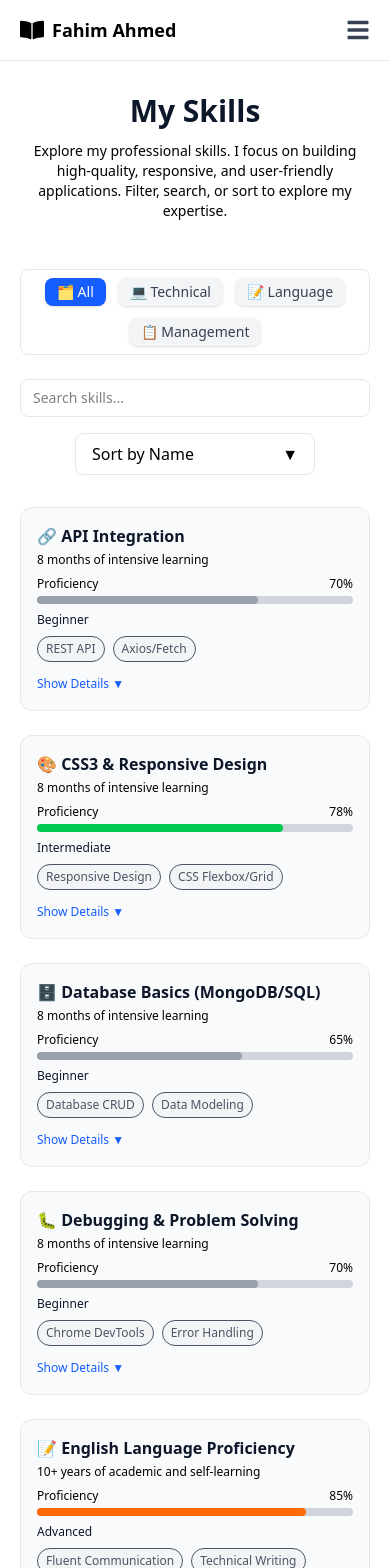
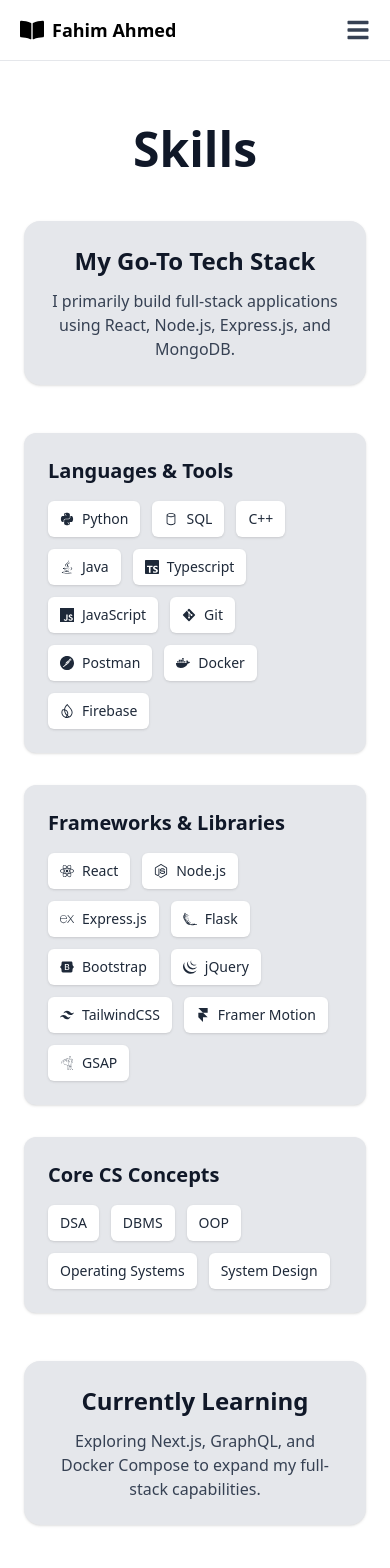
Before and after one commit to fahimahmed420/portfolio-2, a React (Vite) app: page /skills in a window 390 px wide. Shown: the top 1568 px of the page. Built offline with nearby package versions, Linux system fonts and the light colour scheme.

Commit message:
new skill page

```diff
--- a/src/Pages/AboutMe.jsx
+++ b/src/Pages/AboutMe.jsx
@@ -10,8 +10,8 @@ const AboutMe = () => {
     image: "https://i.ibb.co.com/mrc8BGvS/IMG-1593.jpg",
     location: "Dhaka, Bangladesh",
     experience: "8 months Learning Experience",
-    email: "fahim@example.com",
-    phone: "+880 1234-567890",
+    email: "fahim.ahmed.portfolio@gmail.com",
+    phone: "+880 1774433063",
     coreValues: ["Innovation", "Collaboration", "Quality", "Learning"]
   };
 
--- a/src/Pages/ContactMe.jsx
+++ b/src/Pages/ContactMe.jsx
@@ -42,7 +42,7 @@ const ContactMe = () => {
                                 <LuMail className="h-6 w-6 mr-2 text-gray-600" />
                                 <div>
                                     <dt className="text-sm font-medium text-gray-500">Email</dt>
-                                    <dd className="mt-1 text-gray-900">asifahmed55445@gmail.com</dd>
+                                    <dd className="mt-1 text-gray-900">fahim.ahmed.portfolio@gmail.com</dd>
                                     <dd className="mt-0.5 text-sm text-gray-500">Best for detailed inquiries</dd>
                                 </div>
                             </div>
@@ -76,7 +76,7 @@ const ContactMe = () => {
                                 <div>
                                     <dt className="text-sm font-medium text-gray-500">Availability</dt>
                                     <dd className="mt-1 text-gray-900">Available for new projects</dd>
-                                    <dd className="mt-0.5 text-sm text-gray-500">Starting September 2025</dd>
+                                    <dd className="mt-0.5 text-sm text-gray-500">Always up for something new</dd>
                                 </div>
                             </div>
                         </div>
--- a/src/Pages/Skills.jsx
+++ b/src/Pages/Skills.jsx
@@ -1,231 +1,100 @@
-import React, { useEffect, useState, useMemo } from "react";
-import { motion, AnimatePresence } from "framer-motion";
+import { motion } from "framer-motion";
+import { FaPython, FaJava, FaReact, FaNodeJs, FaGitAlt, FaDocker } from "react-icons/fa";
 import {
-  ResponsiveContainer,
-  RadarChart,
-  PolarGrid,
-  PolarAngleAxis,
-  Radar,
-  Tooltip as RechartsTooltip,
-} from "recharts";
-import CustomSortDropdown from "../Components/CustomSortDropdown";
+  SiTypescript, SiJavascript, SiPostman, SiFirebase, SiExpress,
+  SiFlask, SiBootstrap, SiJquery, SiTailwindcss, SiFramer, SiGreensock
+} from "react-icons/si";
+import { VscDatabase } from "react-icons/vsc";
 
-const getBarColor = (level) => {
-  switch (level) {
-    case "Beginner":
-      return "bg-gray-400";
-    case "Intermediate":
-      return "bg-green-500";
-    case "Advanced":
-      return "bg-orange-500";
-    case "Expert":
-      return "bg-purple-600";
-    default:
-      return "bg-blue-500";
-  }
-};
+const SkillBadge = ({ icon, label }) => (
+  <motion.span
+    whileHover={{ scale: 1.05 }}
+    className="flex items-center gap-2 bg-white px-3 py-2 rounded-md shadow text-sm text-gray-800 hover:text-black hover:shadow-md transition"
+  >
+    {icon} {label}
+  </motion.span>
+);
 
 const Skills = () => {
-  const [skills, setSkills] = useState([]);
-  const [filter, setFilter] = useState("All");
-  const [expanded, setExpanded] = useState(null);
-  const [search, setSearch] = useState("");
-  const [sortBy, setSortBy] = useState("name");
+  return (
+    <div className="min-h-screen bg-white text-gray-900 flex flex-col items-center py-16 px-6">
+      <h1 className="text-5xl font-bold mb-12">Skills</h1>
 
-  useEffect(() => {
-    fetch("/skills.json")
-      .then((res) => res.json())
-      .then((data) => setSkills(data))
-      .catch((err) => console.error("Error loading skills.json:", err));
-  }, []);
-
-  const filteredSkills = useMemo(() => {
-    let result =
-      filter === "All" ? skills : skills.filter((s) => s.category === filter);
-
-    if (search) {
-      result = result.filter((s) =>
-        s.name.toLowerCase().includes(search.toLowerCase())
-      );
-    }
-
-    if (sortBy === "name") result = [...result].sort((a, b) => a.name.localeCompare(b.name));
-    if (sortBy === "proficiency") result = [...result].sort((a, b) => b.proficiency - a.proficiency);
-    if (sortBy === "experience") result = [...result].sort((a, b) => a.experience.localeCompare(b.experience));
-
-    return result;
-  }, [skills, filter, search, sortBy]);
-
-  const toggleExpand = (index) => {
-    setExpanded(expanded === index ? null : index);
-  };
-
-  const categories = ["All", ...new Set(skills.map((s) => s.category))];
-
-  useEffect(() => {
-    document.title = "Skills | Fahim Ahmed";
-  }, []);
-
-  return (
-    <div className="min-h-screen max-w-7xl mx-auto px-5 lg:px-8 py-8">
-      {/* Heading */}
-      <div className="text-center mb-12">
-        <h1 className="text-3xl lg:text-4xl font-bold text-primary mb-3">
-          My Skills
-        </h1>
-        <p className="text-text-secondary max-w-2xl mx-auto text-sm lg:text-base">
-          Explore my professional skills. I focus on building high-quality, responsive, and user-friendly applications. Filter, search, or sort to explore my expertise.
+      {/* Most Used Stack */}
+      <div className="bg-gray-200 rounded-2xl shadow p-6 mb-12 max-w-2xl text-center">
+        <h2 className="text-2xl font-semibold mb-3">My Go-To Tech Stack</h2>
+        <p className="text-gray-700">
+          I primarily build full-stack applications using{" "}
+          <span className="font-medium">React</span>,{" "}
+          <span className="font-medium">Node.js</span>,{" "}
+          <span className="font-medium">Express.js</span>, and{" "}
+          <span className="font-medium">MongoDB</span>.
         </p>
       </div>
 
-      {/* Filter Buttons */}
-      <div className="flex justify-center mb-6">
-        <div className="flex flex-wrap gap-3 p-2 border border-gray-200 rounded-lg justify-center w-fit">
-          {categories.map((cat) => (
-            <button
-              key={cat}
-              onClick={() => setFilter(cat)}
-              className={`px-3 md:px-4 py-1 md:py-2 rounded-lg text-sm md:text-base shadow-sm transition transform hover:-translate-y-0.5 hover:shadow-md ${filter === cat
-                  ? "bg-blue-600 text-white"
-                  : "bg-gray-100 text-gray-700 hover:bg-gray-200"
-                }`}
-            >
-              {cat === "All" && "🗂️ "} {cat === "Technical" && "💻 "} {cat === "Language" && "📝 "} {cat === "Management" && "📋 "}
-              {cat}
-            </button>
-          ))}
+      {/* Main Skill Categories */}
+      <div className="grid md:grid-cols-3 gap-8 w-full max-w-6xl">
+
+        {/* Languages & Tools */}
+        <div className="bg-gray-200 rounded-xl p-6 shadow">
+          <h2 className="text-xl font-semibold mb-4">Languages & Tools</h2>
+          <div className="flex flex-wrap gap-3">
+            <SkillBadge icon={<FaPython />} label="Python" />
+            <SkillBadge icon={<VscDatabase />} label="SQL" />
+            <SkillBadge icon={null} label="C++" />
+            <SkillBadge icon={<FaJava />} label="Java" />
+            <SkillBadge icon={<SiTypescript />} label="Typescript" />
+            <SkillBadge icon={<SiJavascript />} label="JavaScript" />
+            <SkillBadge icon={<FaGitAlt />} label="Git" />
+            <SkillBadge icon={<SiPostman />} label="Postman" />
+            <SkillBadge icon={<FaDocker />} label="Docker" />
+            <SkillBadge icon={<SiFirebase />} label="Firebase" />
           </div>
         </div>
 
-      {/* Search + Sorting */}
-      <div className="flex flex-col md:flex-row items-center justify-center gap-4 mb-8">
-        <input
-          type="text"
-          placeholder="Search skills..."
-          value={search}
-          onChange={(e) => setSearch(e.target.value)}
-          className="px-3 md:px-4 py-2 border border-gray-200 rounded-lg w-full md:w-1/3 text-sm md:text-base focus:outline-none focus:ring-2 focus:ring-blue-500"
-        />
-        <CustomSortDropdown sortBy={sortBy} setSortBy={setSortBy} />
+        {/* Frameworks & Libraries */}
+        <div className="bg-gray-200 rounded-xl p-6 shadow">
+          <h2 className="text-xl font-semibold mb-4">Frameworks & Libraries</h2>
+          <div className="flex flex-wrap gap-3">
+            <SkillBadge icon={<FaReact />} label="React" />
+            <SkillBadge icon={<FaNodeJs />} label="Node.js" />
+            <SkillBadge icon={<SiExpress />} label="Express.js" />
+            <SkillBadge icon={<SiFlask />} label="Flask" />
+            <SkillBadge icon={<SiBootstrap />} label="Bootstrap" />
+            <SkillBadge icon={<SiJquery />} label="jQuery" />
+            <SkillBadge icon={<SiTailwindcss />} label="TailwindCSS" />
+            <SkillBadge icon={<SiFramer />} label="Framer Motion" />
+            <SkillBadge icon={<SiGreensock />} label="GSAP" />
+          </div>
         </div>
 
-      {/* Skill Cards */}
-      <div className="grid md:grid-cols-2 lg:grid-cols-3 gap-6">
-        {filteredSkills.map((skill, index) => (
-          <motion.div
-            key={index}
-            initial={{ opacity: 0, y: 30 }}
-            whileInView={{ opacity: 1, y: 0 }}
-            viewport={{ once: true, amount: 0.2 }}
-            transition={{ duration: 0.5, delay: index * 0.05 }}
-            style={{ zIndex: filteredSkills.length - index }}
-            className="bg-gray-50 rounded-xl p-4 md:p-6 transition border border-gray-200 transform hover:-translate-y-1 hover:shadow-lg relative"
-          >
-            <h3 className="font-heading text-base md:text-lg font-semibold text-primary mb-1 md:mb-2 flex items-center gap-2">
-              {skill.icon} {skill.name}
-            </h3>
-            <p className="text-text-secondary text-xs md:text-sm mb-2">{skill.experience}</p>
-
-            <div className="flex justify-between text-xs md:text-sm mt-2 mb-1">
-              <span>Proficiency</span>
-              <span>{skill.proficiency}%</span>
+        {/* Core CS Concepts */}
+        <div className="bg-gray-200 rounded-xl p-6 shadow">
+          <h2 className="text-xl font-semibold mb-4">Core CS Concepts</h2>
+          <div className="flex flex-wrap gap-3">
+            <SkillBadge icon={null} label="DSA" />
+            <SkillBadge icon={null} label="DBMS" />
+            <SkillBadge icon={null} label="OOP" />
+            <SkillBadge icon={null} label="Operating Systems" />
+            <SkillBadge icon={null} label="System Design" />
           </div>
-            <div className="w-full bg-gray-300 rounded-full h-2 md:h-3 mb-2">
-              <div
-                className={`${getBarColor(skill.level)} h-2 md:h-3 rounded-full transition-all`}
-                style={{ width: `${skill.proficiency}%` }}
-              />
         </div>
-            <p className="text-xs md:text-sm font-medium text-primary mb-2">{skill.level}</p>
-
-            <div className="flex flex-wrap gap-2 mb-2">
-              {skill.badges.map((badge, i) => (
-                <span
-                  key={i}
-                  title={`Badge: ${badge}`}
-                  className="text-xs px-2 py-1 bg-gray-100 rounded-full border text-gray-600 cursor-help"
-                >
-                  {badge}
-                </span>
-              ))}
       </div>
 
-            <button
-              onClick={() => toggleExpand(index)}
-              className="text-blue-600 text-xs md:text-sm font-medium mt-1 hover:underline"
-            >
-              {expanded === index ? "Hide Details ▲" : "Show Details ▼"}
-            </button>
-
-            <AnimatePresence>
-              {expanded === index && (
-                <motion.div
-                  initial={{ opacity: 0, height: 0 }}
-                  animate={{ opacity: 1, height: "auto" }}
-                  exit={{ opacity: 0, height: 0 }}
-                  transition={{ duration: 0.3 }}
-                  className="mt-2 md:mt-4 text-xs md:text-sm text-text-secondary space-y-2 bg-white p-3 md:p-4 rounded-lg shadow-inner"
-                >
-                  <p>{skill.description}</p>
-                  <div>
-                    <strong className="text-primary">Projects:</strong>
-                    <ul className="list-disc list-inside ml-2">
-                      {skill.projects.map((project, i) => (
-                        <li key={i}>
-                          {typeof project === "string" ? (
-                            project
-                          ) : (
-                            <a
-                              href={project.link}
-                              target="_blank"
-                              rel="noopener noreferrer"
-                              className="text-blue-600 hover:underline"
-                            >
-                              {project.name}
-                            </a>
-                          )}
-                        </li>
-                      ))}
-                    </ul>
-                  </div>
-                </motion.div>
-              )}
-            </AnimatePresence>
-          </motion.div>
-        ))}
+      {/* Currently Learning */}
+      <div className="bg-gray-200 rounded-2xl shadow p-6 mt-12 max-w-2xl text-center">
+        <h2 className="text-2xl font-semibold mb-3">Currently Learning</h2>
+        <p className="text-gray-700">
+          Exploring <span className="font-medium">Next.js</span>,{" "}
+          <span className="font-medium">GraphQL</span>, and{" "}
+          <span className="font-medium">Docker Compose</span> to expand my full-stack capabilities.
+        </p>
       </div>
 
-      {/* Radar Chart */}
-      <div className="mt-12 md:mt-16">
-        <h2 className="text-2xl font-semibold text-center mb-3">
-          Skills Proficiency Overview
-        </h2>
-        <p className="text-center text-text-secondary text-sm md:text-base mb-6 max-w-2xl mx-auto">
-          A visual overview of my skills and their proficiency levels.
+      {/* Closing statement */}
+      <p className="mt-16 text-center text-gray-600 max-w-2xl italic">
+        Constantly evolving, one skill at a time.
       </p>
-        <motion.div
-          initial={{ opacity: 0, scale: 0.95 }}
-          whileInView={{ opacity: 1, scale: 1 }}
-          viewport={{ once: true, amount: 0.3 }}
-          transition={{ duration: 0.7 }}
-          className="w-full h-80 md:h-96"
-        >
-          <ResponsiveContainer>
-            <RadarChart data={skills}>
-              <PolarGrid />
-              <PolarAngleAxis dataKey="name" />
-              <Radar
-                name="Proficiency"
-                dataKey="proficiency"
-                stroke="#4f46e5"
-                fill="#4f46e5"
-                fillOpacity={0.6}
-              />
-              <RechartsTooltip />
-            </RadarChart>
-          </ResponsiveContainer>
-        </motion.div>
-      </div>
     </div>
   );
 };
```
Also changed, not shown: src/Pages/Home.jsx (+58 -16 lines), src/index.css (+33 -6 lines), 1 other file (tests, documents, lock files or other folders). Lines whose indentation alone changed are shown as unchanged.
